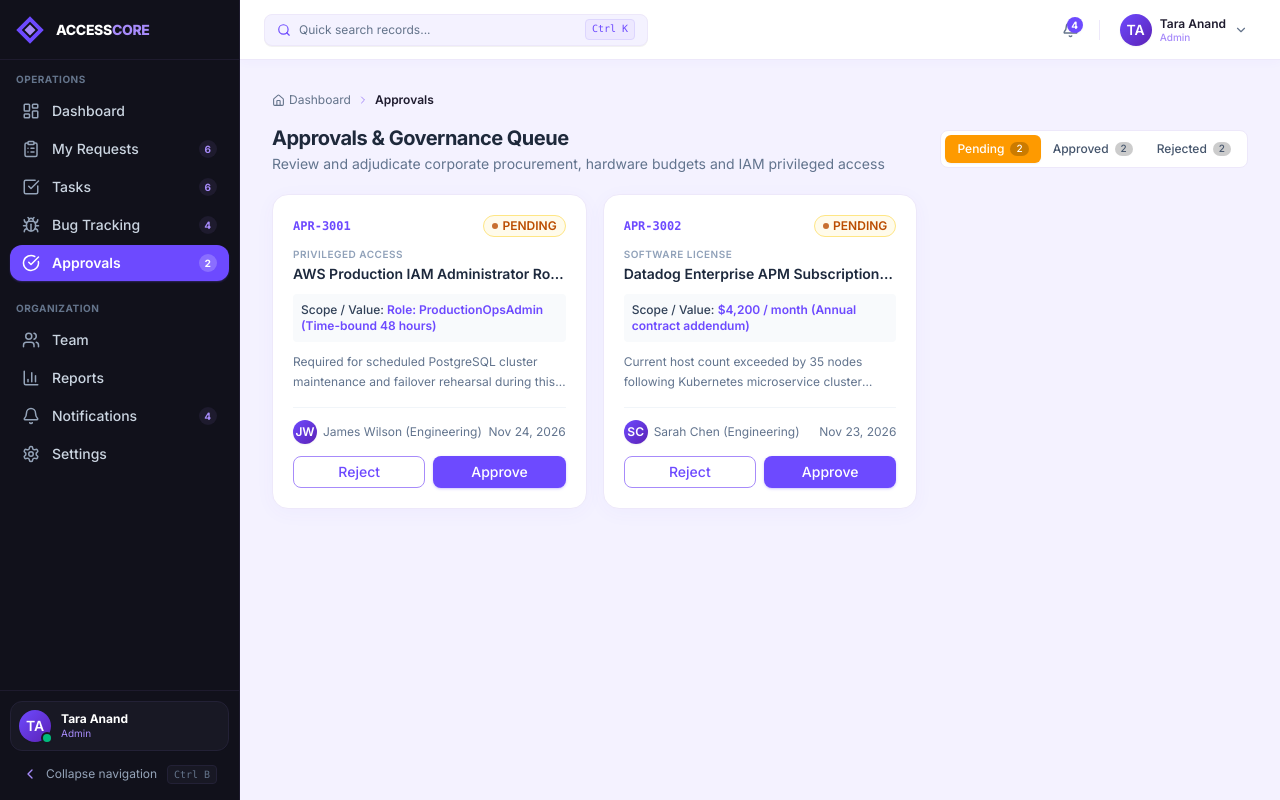
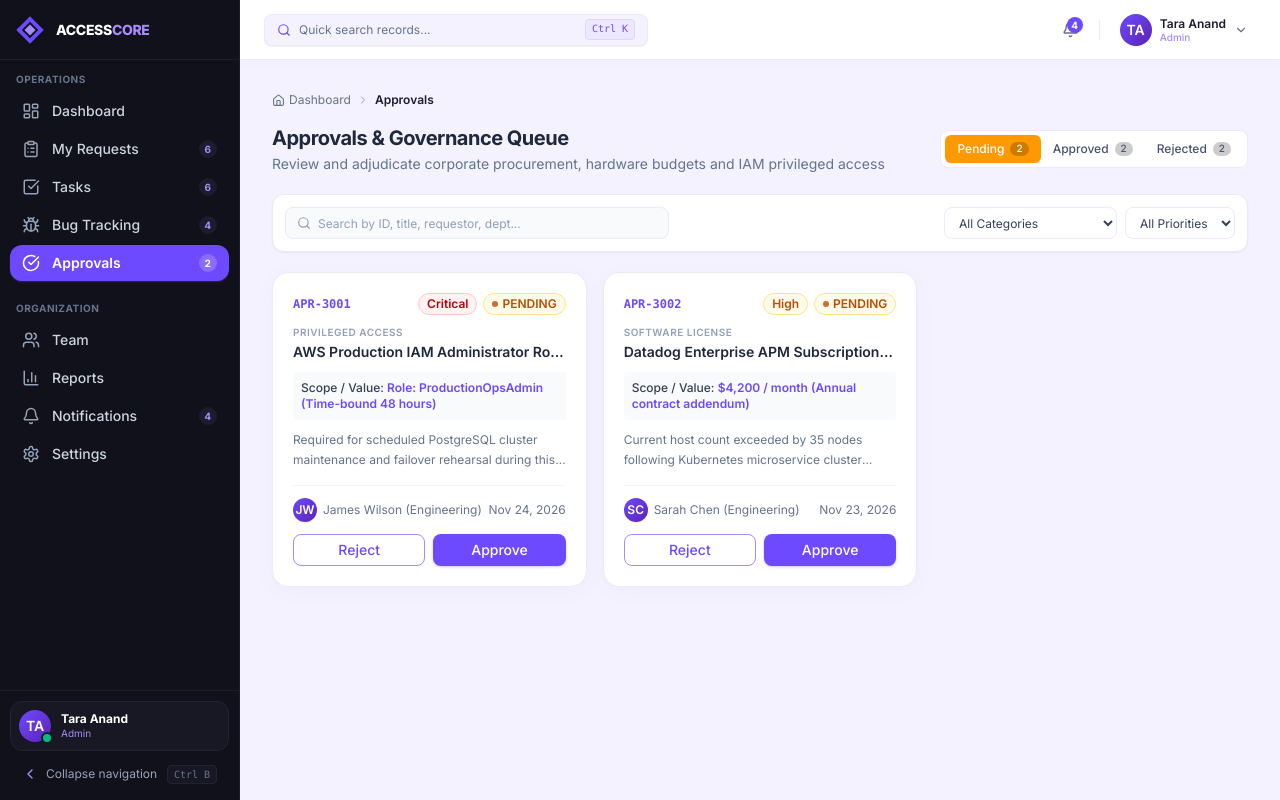
Before and after one commit to kirubhashree06/AccessCore, a React (Vite) app: page /approvals in a window 1280 px wide. Built offline with nearby package versions, Linux system fonts and the light colour scheme.

Commit message:
feat(approvals): search filtering, category dropdown, and priority badges

```diff
--- a/src/pages/ApprovalsPage.jsx
+++ b/src/pages/ApprovalsPage.jsx
@@ -2,7 +2,8 @@ import { useState, useMemo } from 'react'
 import { motion, AnimatePresence } from 'framer-motion'
 import {
   CheckCircle, XCircle, Clock, ShieldCheck,
-  Calendar, User, AlertTriangle, ArrowRight, FileText, Check, X
+  Calendar, User, AlertTriangle, ArrowRight, FileText, Check, X,
+  Search, Filter
 } from 'lucide-react'
 import Card, { CardHeader } from '../components/ui/Card'
 import Button from '../components/ui/Button'
@@ -20,13 +21,26 @@ export default function ApprovalsPage() {
   const { toasts, toast, dismiss } = useToast()
 
   const [activeTab, setActiveTab] = useState('PENDING')
+  const [search, setSearch] = useState('')
+  const [typeFilter, setTypeFilter] = useState('')
+  const [priorityFilter, setPriorityFilter] = useState('')
   const [selectedApproval, setSelectedApproval] = useState(null)
   const [rejectModalOpen, setRejectModalOpen] = useState(false)
   const [rejectReason, setRejectReason] = useState('')
 
   const filteredApprovals = useMemo(() => {
-    return approvals.filter(a => a.status === activeTab)
-  }, [approvals, activeTab])
+    return approvals.filter(a => {
+      const matchTab = a.status === activeTab
+      const matchSearch =
+        a.title.toLowerCase().includes(search.toLowerCase()) ||
+        a.id.toLowerCase().includes(search.toLowerCase()) ||
+        a.requestor.toLowerCase().includes(search.toLowerCase()) ||
+        (a.department && a.department.toLowerCase().includes(search.toLowerCase()))
+      const matchType = typeFilter ? a.type === typeFilter : true
+      const matchPriority = priorityFilter ? a.priority === priorityFilter : true
+      return matchTab && matchSearch && matchType && matchPriority
+    })
+  }, [approvals, activeTab, search, typeFilter, priorityFilter])
 
   const pendingCount = approvals.filter(a => a.status === 'PENDING').length
   const approvedCount = approvals.filter(a => a.status === 'APPROVED').length
@@ -99,6 +113,52 @@ export default function ApprovalsPage() {
         </div>
       </div>
 
+      {/* Search and Filter Controls */}
+      <div className="flex flex-wrap items-center justify-between gap-3 bg-white p-3 rounded-xl border border-[#EDE8FA] shadow-xs">
+        <div className="relative flex-1 min-w-[200px] max-w-sm">
+          <Search size={14} className="absolute left-3 top-1/2 -translate-y-1/2 text-slate-400" />
+          <input
+            type="text"
+            placeholder="Search by ID, title, requestor, dept..."
+            value={search}
+            onChange={(e) => setSearch(e.target.value)}
+            className="w-full h-8 pl-8 pr-3 text-xs rounded-lg border border-[#EDE8FA] bg-slate-50 text-[#1E293B] placeholder:text-slate-400 focus:outline-none focus:ring-1 focus:ring-[#6D4AFF]"
+          />
+        </div>
+
+        <div className="flex items-center gap-2">
+          <select
+            value={typeFilter}
+            onChange={(e) => setTypeFilter(e.target.value)}
+            className="h-8 px-2.5 text-xs rounded-lg border border-[#EDE8FA] bg-white text-slate-700 focus:outline-none"
+          >
+            <option value="">All Categories</option>
+            {APPROVAL_TYPES.map(t => <option key={t} value={t}>{t}</option>)}
+          </select>
+
+          <select
+            value={priorityFilter}
+            onChange={(e) => setPriorityFilter(e.target.value)}
+            className="h-8 px-2.5 text-xs rounded-lg border border-[#EDE8FA] bg-white text-slate-700 focus:outline-none"
+          >
+            <option value="">All Priorities</option>
+            <option value="Critical">Critical</option>
+            <option value="High">High</option>
+            <option value="Medium">Medium</option>
+            <option value="Low">Low</option>
+          </select>
+
+          {(search || typeFilter || priorityFilter) && (
+            <button
+              onClick={() => { setSearch(''); setTypeFilter(''); setPriorityFilter('') }}
+              className="text-xs text-[#6D4AFF] hover:underline px-2"
+            >
+              Reset
+            </button>
+          )}
+        </div>
+      </div>
+
       {/* Approvals Cards Feed */}
       <div className="grid grid-cols-1 md:grid-cols-2 lg:grid-cols-3 gap-4">
         {filteredApprovals.map(approval => (
@@ -108,9 +168,16 @@ export default function ApprovalsPage() {
                 <span className="font-mono text-xs font-bold text-[#6D4AFF]">
                   {approval.id}
                 </span>
-                <Badge color={APPROVAL_STATUS_COLORS[approval.status]} dot>
-                  {approval.status}
-                </Badge>
+                <div className="flex items-center gap-1.5">
+                  {approval.priority && (
+                    <Badge color={approval.priority === 'Critical' ? 'red' : approval.priority === 'High' ? 'amber' : 'blue'}>
+                      {approval.priority}
+                    </Badge>
+                  )}
+                  <Badge color={APPROVAL_STATUS_COLORS[approval.status]} dot>
+                    {approval.status}
+                  </Badge>
+                </div>
               </div>
 
               <div>
```
